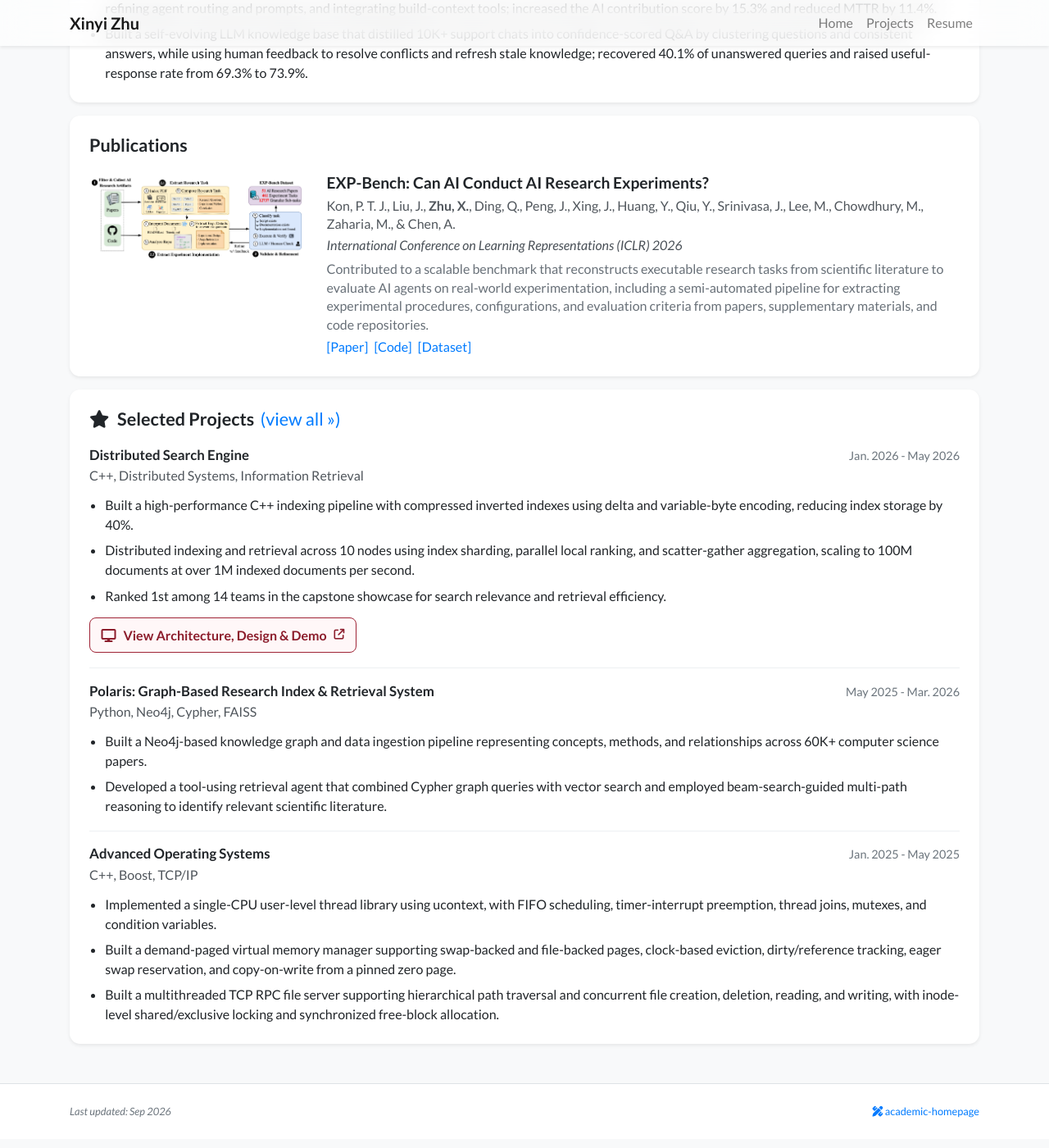
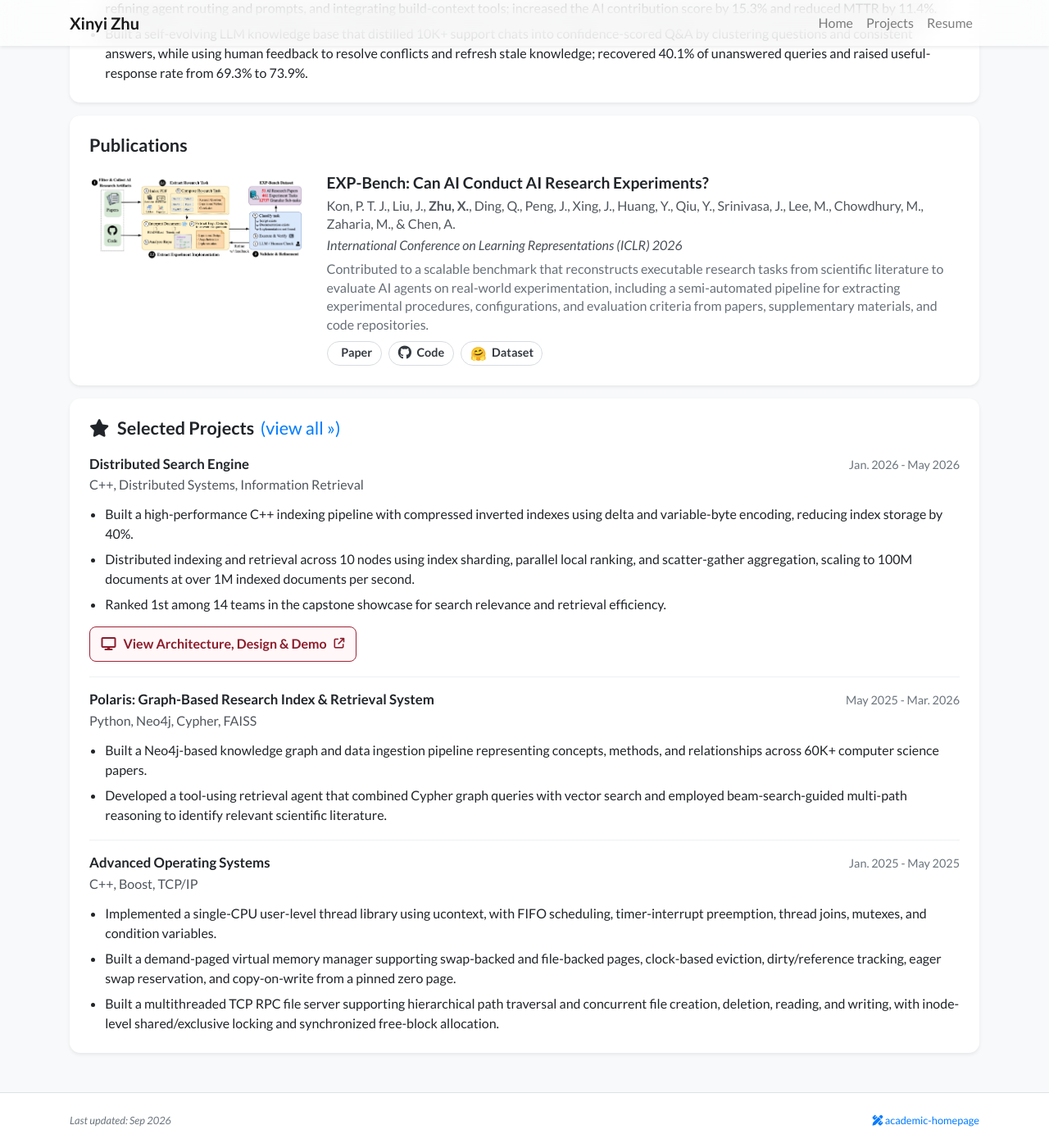
Before and after one commit to yiliazhuxyxy/yiliazhuxyxy.github.io, a Jekyll site: the page built from index_layout2.html, in a window 1280 px wide and 1400 px high, scrolled down 1229 px. Shown: the whole window at 82% size. Built offline with Jekyll 4.4.1, drawn with Linux system fonts in a browser that asks for light colours; nearby versions of some CDN libraries; a style sheet for code colours, icons or effects is not loaded.

Commit message:
Style publication resource links

```diff
--- a/_includes/widgets/experience_card.html
+++ b/_includes/widgets/experience_card.html
@@ -84,9 +84,15 @@
                         <div class="publication-venue"><em>{{ item.venue }}</em></div>
                         <p class="publication-description">{{ item.description }}</p>
                         <div class="publication-links">
-                            <a href="{{ item.paper }}" target="_blank" rel="noopener noreferrer">[Paper]</a>
-                            <a href="{{ item.code }}" target="_blank" rel="noopener noreferrer">[Code]</a>
-                            <a href="{{ item.dataset }}" target="_blank" rel="noopener noreferrer">[Dataset]</a>
+                            <a class="publication-resource-link resource-arxiv" href="{{ item.paper }}" target="_blank" rel="noopener noreferrer" aria-label="Read the EXP-Bench paper on arXiv">
+                                <i class="ai ai-arxiv" aria-hidden="true"></i><span>Paper</span>
+                            </a>
+                            <a class="publication-resource-link resource-github" href="{{ item.code }}" target="_blank" rel="noopener noreferrer" aria-label="View the EXP-Bench source code on GitHub">
+                                <i class="fab fa-github" aria-hidden="true"></i><span>Code</span>
+                            </a>
+                            <a class="publication-resource-link resource-huggingface" href="{{ item.dataset }}" target="_blank" rel="noopener noreferrer" aria-label="View the EXP-Bench dataset on Hugging Face">
+                                <span class="huggingface-icon" aria-hidden="true">🤗</span><span>Dataset</span>
+                            </a>
                         </div>
                     </div>
                 </article>
--- a/_layouts/default.html
+++ b/_layouts/default.html
@@ -14,7 +14,7 @@
     <link rel="preconnect" href="https://fonts.gstatic.com" crossorigin>
     <link href="https://fonts.googleapis.com/css2?family=Lato:ital,wght@0,300;0,400;0,700;0,900;1,300;1,400;1,700;1,900&family=Fira+Sans:ital,wght@0,100;0,200;0,300;0,400;0,500;0,600;0,700;0,800;0,900;1,100;1,200;1,300;1,400;1,500;1,600;1,700;1,800;1,900&family=Source+Code+Pro:ital,wght@0,200..900;1,200..900&display=swap" rel="stylesheet">
     <link rel="stylesheet" href="https://cdn.jsdelivr.net/npm/katex@0.16.11/dist/katex.min.css" integrity="sha384-nB0miv6/jRmo5UMMR1wu3Gz6NLsoTkbqJghGIsx//Rlm+ZU03BU6SQNC66uf4l5+" crossorigin="anonymous">
-    <link rel="stylesheet" href="{{ '/assets/css/global.css' | relative_url }}?v=20260906-5">
+    <link rel="stylesheet" href="{{ '/assets/css/global.css' | relative_url }}?v=20260906-6">
 </head>
 <body class="bg-light" {{ page.body_attr }}>
     {% include navbar.html %}
--- a/assets/css/global.css
+++ b/assets/css/global.css
@@ -334,7 +334,59 @@ div.lazy {
 .publication-links {
     display: flex;
     flex-wrap: wrap;
-    gap: 0.45rem;
+    gap: 0.55rem;
+    margin-top: 0.55rem;
+}
+
+.publication-resource-link {
+    display: inline-flex;
+    align-items: center;
+    gap: 0.4rem;
+    padding: 0.35rem 0.65rem;
+    border: 1px solid #d7dce1;
+    border-radius: 999px;
+    background: #ffffff;
+    color: #343a40;
+    font-size: 0.9rem;
+    font-weight: 700;
+    line-height: 1;
+    text-decoration: none;
+    transition: color 0.2s ease, border-color 0.2s ease, background-color 0.2s ease, transform 0.2s ease, box-shadow 0.2s ease;
+}
+
+.publication-resource-link i {
+    font-size: 1.05rem;
+}
+
+.publication-resource-link:hover,
+.publication-resource-link:focus {
+    color: #ffffff;
+    text-decoration: none;
+    transform: translateY(-1px);
+    box-shadow: 0 0.25rem 0.6rem rgba(0, 0, 0, 0.14);
+}
+
+.resource-arxiv:hover,
+.resource-arxiv:focus {
+    border-color: #b31b1b;
+    background: #b31b1b;
+}
+
+.resource-github:hover,
+.resource-github:focus {
+    border-color: #24292f;
+    background: #24292f;
+}
+
+.resource-huggingface:hover,
+.resource-huggingface:focus {
+    border-color: #6b5700;
+    background: #6b5700;
+}
+
+.huggingface-icon {
+    font-size: 1rem;
+    line-height: 1;
 }
 
 @media (max-width: 767.98px) {
```
